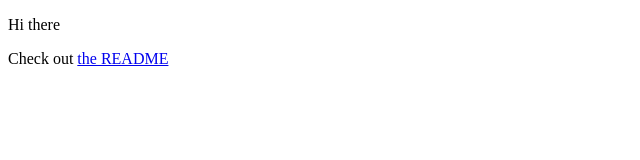
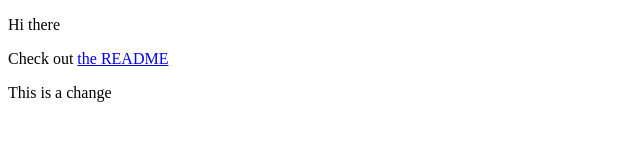
Before and after one commit to johnlindquist/eleventy-example, a website: page index.html in a window 1280 px wide. Shown: the whole page, without its empty margins (0-640 px from the left). Drawn offline with Linux system fonts and the light colour scheme.

Commit message:
changing something to test the build

```diff
--- a/index.html
+++ b/index.html
@@ -6,5 +6,6 @@
   <body>
     <p>Hi there</p>
     <p>Check out <a href="/README">the README</a></p>
+    <p>This is a change</p>
   </body>
 </html>
--- a/package.json
+++ b/package.json
@@ -6,7 +6,8 @@
   "private": true,
   "scripts": {
     "start": "eleventy --serve",
-    "build": "eleventy"
+    "build": "eleventy",
+    "e2e": "cypress open"
   },
   "keywords": [],
   "author": "",
```
Also changed, not shown: 1 other file.
